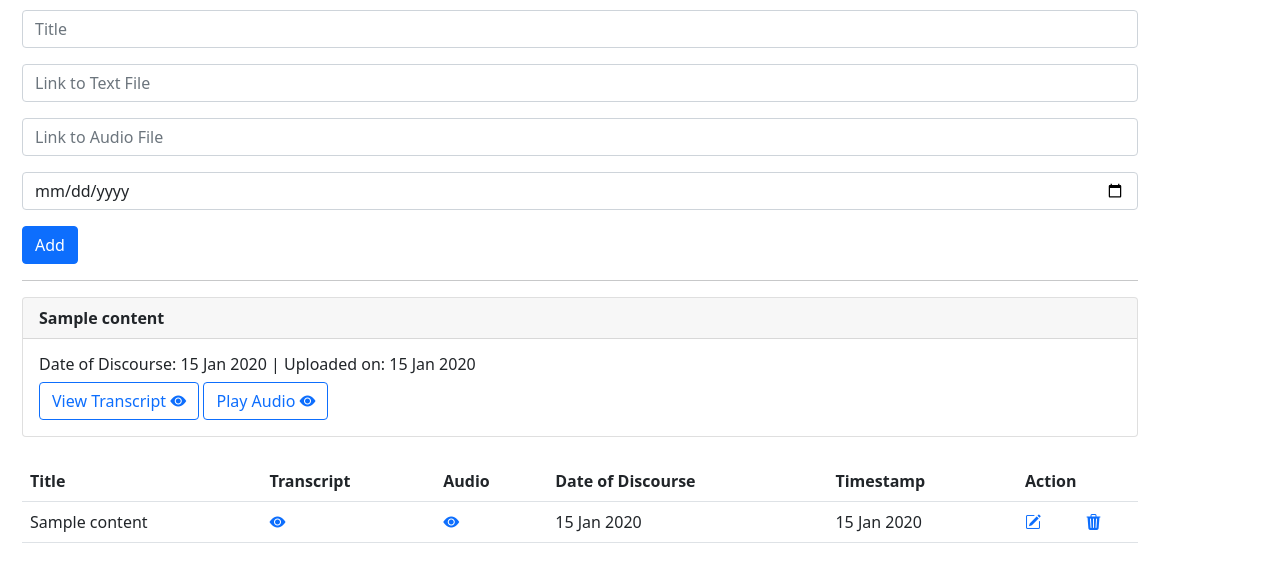
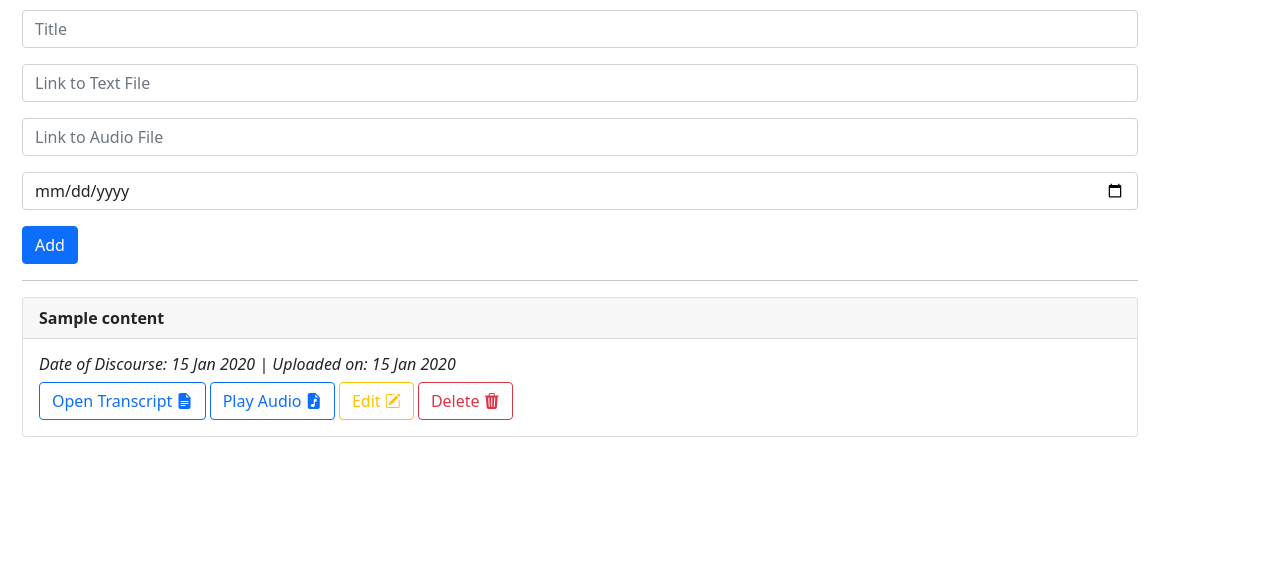
Before and after one commit to GurumaujSatsangi/repository-of-discourses, a Node server app: template views/add.ejs in a window 1280 px wide. Shown: the top 582 px of the page. Run offline with Node 20, Linux system fonts and the light colour scheme; the template is opened without the code that fills it: most values are stand-ins (such as "Sample title", 1, 10 or a date in 2020); some libraries are stand-ins or nearby versions.

Commit message:
feat: refactor content display in add.ejs to use card layout instead of table

```diff
--- a/views/add.ejs
+++ b/views/add.ejs
@@ -89,16 +89,7 @@
       <hr />
       <% if(content && content.length > 0) { %>
 
-      <table class="table">
-        <tr>
-          <td><b>Title</b></td>
-          <td><b>Transcript</b></td>
-          <td><b>Audio</b></td>
-          <td><b>Date of Discourse</b></td>
-          <td><b>Timestamp</b></td>
-        <td colspan="2"><b>Action</b></td>
 
-        </tr>
 
         <% content.forEach(function(item) { %>
 
@@ -107,24 +98,17 @@
    <b> <%= item.title %></b>
   </div>
   <div class="card-body">
-    <h6 class="card-title">Date of Discourse: <%= item.date %> | Uploaded on: <%= item.timestamp %></h6>
-    <p class="card-text"><a target="_blank" class="btn btn-outline-primary" href="<%= item.text_link %>">View Transcript <i class="bi bi-eye-fill"></i></a>
-    <a target="_blank" class="btn btn-outline-primary" href="<%= item.audio_link %>">Play Audio <i class="bi bi-eye-fill"></i></a></p>
+    <h6 class="card-title"><i>Date of Discourse: <%= item.date %> | Uploaded on: <%= item.timestamp %></i></h6>
+    <p class="card-text"><a target="_blank" class="btn btn-outline-primary" href="<%= item.text_link %>">Open Transcript <i class="bi bi-file-earmark-text-fill"></i></a>
+    <a target="_blank" class="btn btn-outline-primary" href="<%= item.audio_link %>">Play Audio <i class="bi bi-file-earmark-music-fill"></i></a>
+    <a class="btn btn-outline-warning" href="/edit/<%=item.id %>">Edit <i class="bi bi-pencil-square"></i></a>
+  <a class="btn btn-outline-danger" href="/delete/<%=item.id %>">Delete <i class="bi bi-trash3-fill"></i></a></p>
+
   </div>
 </div><br>
 
-            <tr>
-            <td><%= item.title %></td>
-            <td><a target="_blank" href="<%= item.text_link %>"><i class="bi bi-eye-fill"></i></a></td>
-            <td><a target="_blank" href="<%= item.audio_link %>"><i class="bi bi-eye-fill"></i></a></td>
-            <td><%= item.date %></td>
-            <td><%= item.timestamp %></td>
-            <td><a href="/edit/<%=item.id %>"><i class="bi bi-pencil-square"></i></a></td>
-            <td><a href="/delete/<%=item.id %>"><i class="bi bi-trash3-fill"></i></a></td>
-            </tr>
+        <% }) %>
 
-        <% }) %>
-      </table>
 
       <% } else { %>
       <p>No content to display.</p>
```
